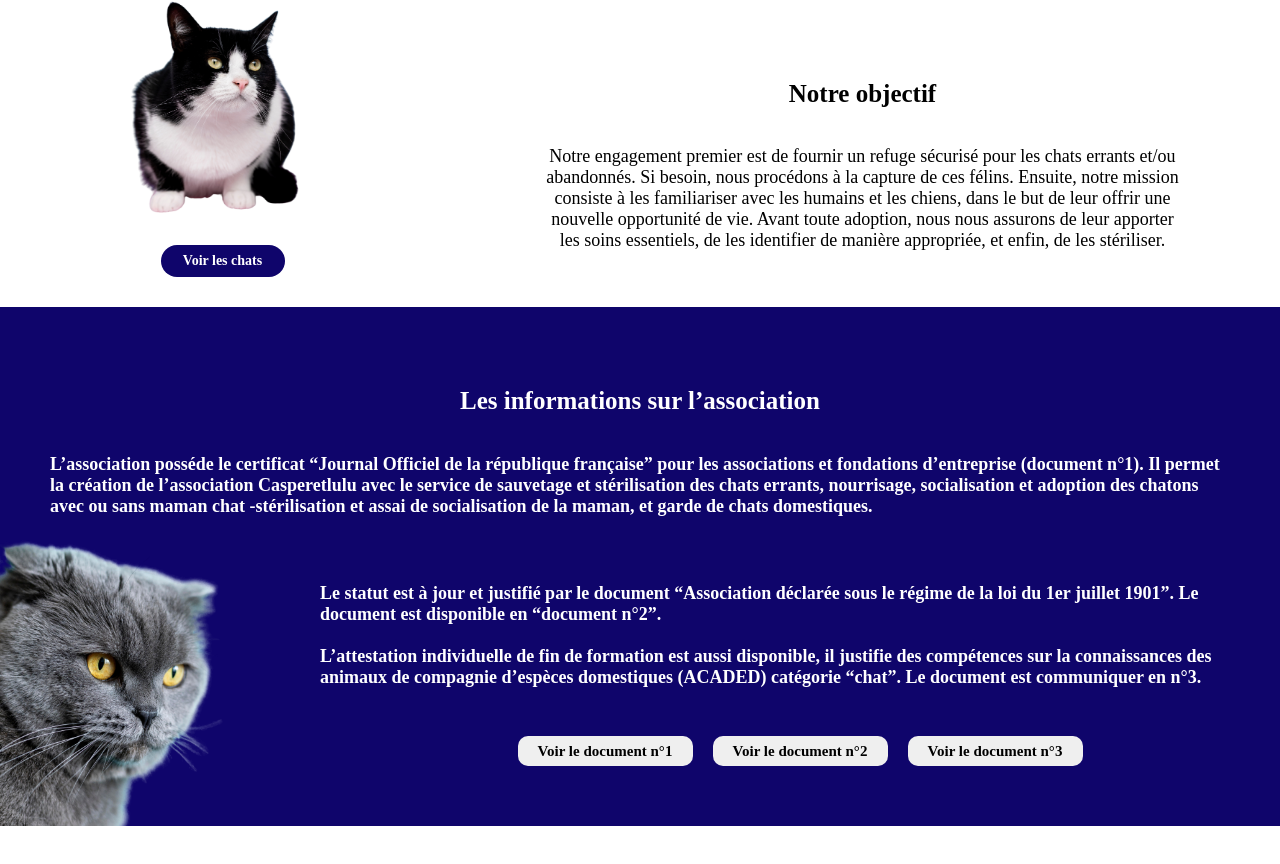
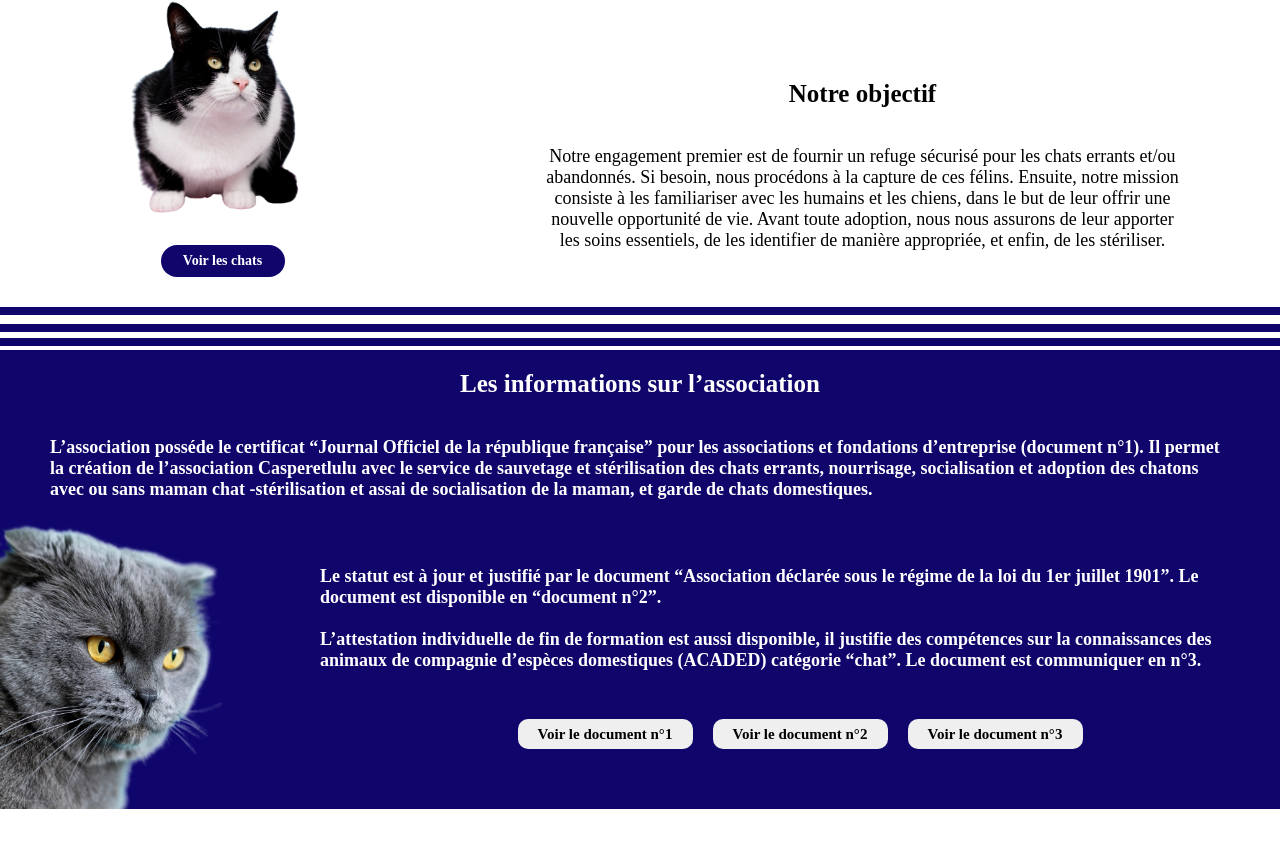
Before and after one commit to aurel740/casperetlulu, a React (Create React App) app: page / in a window 1280 px wide. Shown: the part 1027-1891 px from the top of the page. Built offline with nearby package versions, Linux system fonts and the light colour scheme.

Commit message:
partie "infos"

```diff
--- /dev/null
+++ b/src/components/BorderElement.js
@@ -0,0 +1,10 @@
+import React from 'react';
+import "../styles/Infos.css"
+
+function BorderElement({style={}}) {
+  return (
+    <div className='borderElement' style={{...style} }></div>
+  )
+}
+
+export default BorderElement
--- a/src/containers/Infos.js
+++ b/src/containers/Infos.js
@@ -2,13 +2,21 @@ import React from 'react'
 import DocButtonsHome from '../components/DocButtonsHome';
 import "../styles/Infos.css";
 import GreyCat from "../assets/pictures/greyCat.png";
+import BorderElement from '../components/BorderElement';
 
 
 function Infos() {
-const tab = [1,2,3]
+const tab = [1,2,3];
 
   return (
     <div className='infosContent'>
+<div className='topContain'>
+<BorderElement style={{marginBottom: "9px"}} />
+<BorderElement style={{marginBottom: "6px"}}/>
+<BorderElement style={{marginBottom: "4px"}}/>
+
+</div>
+
         <div className='infoText'>
             <h2 className='infoTitle'>Les informations sur l’association</h2>
             <p className='paragraph infoParagraph1'>L’association posséde le certificat “Journal Officiel de la république française” pour les associations et fondations d’entreprise (document n°1). Il permet la création de l’association Casperetlulu avec le service de sauvetage et stérilisation des chats errants, nourrisage, socialisation et adoption des chatons avec ou sans maman chat -stérilisation et assai de socialisation de la maman, et garde de chats domestiques.</p>
@@ -20,7 +28,7 @@ const tab = [1,2,3]
             <div className='buttonsComponents'>
                 {
                     tab.map((number) => {
-                        return  <DocButtonsHome number={number} />
+                        return  <DocButtonsHome key={number} number={number} />
 
                     })
 
--- a/src/styles/Infos.css
+++ b/src/styles/Infos.css
@@ -1,4 +1,16 @@
 
+.topContain{
+    display: flex;
+    flex-direction: column;
+    width: 100%;
+    background-color: white;
+}
+
+.borderElement{
+    width: 100%;
+    background-color: #0F056B;
+    height: 8px;
+}
 
 .infosContent{
     display: flex;
@@ -7,7 +19,7 @@
     width: 100%;
     background-color: #0F056B;
     color: white;
-    padding-top: 60px;
+    /* padding-top: 60px; */
     padding-bottom: 60px;
     font-family: "Abhaya Libre";
     font-weight: 800;
```
Also changed, not shown: src/pages/Home.js (+0 -20 lines).
